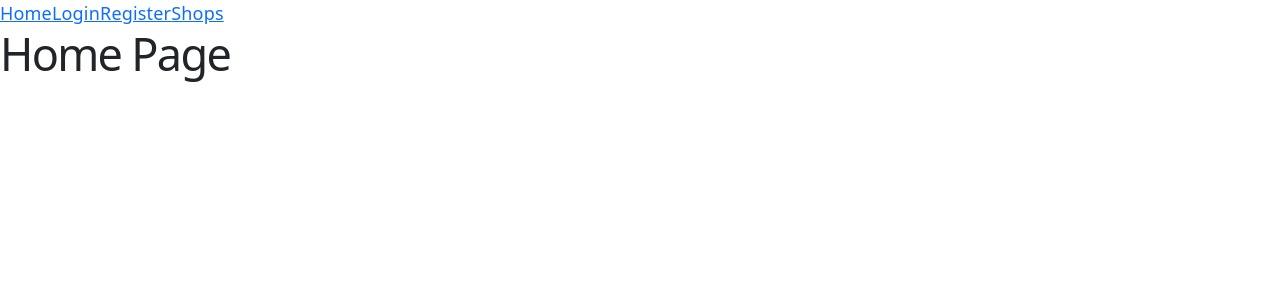
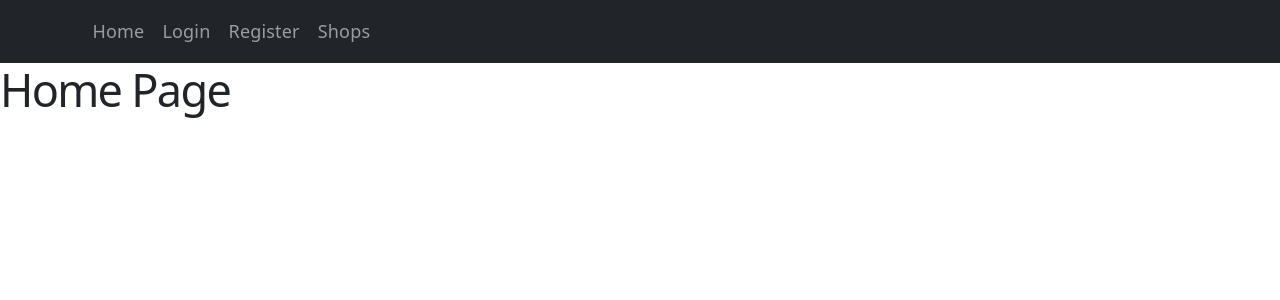
Before and after one commit to FahimFoysalEmon/booking-service, a React (Vite) app in the folder frontend/slot-booking-frontend/: page / in a window 1280 px wide. Shown: the top 300 px of the page. Built offline with nearby package versions, Linux system fonts and the light colour scheme; no server answers.

Commit message:
navbar added properly into the app

```diff
--- a/frontend/slot-booking-frontend/src/layouts/MainLayout.jsx
+++ b/frontend/slot-booking-frontend/src/layouts/MainLayout.jsx
@@ -1,5 +1,6 @@
 import { Link, Outlet, useNavigate } from "react-router-dom";
 import { getToken, removeToken } from "../lib/token";
+import { Container, Nav, Navbar } from "react-bootstrap";
 
 export default function MainLayout() {
 
@@ -13,26 +14,28 @@ export default function MainLayout() {
 
   return (
     <div>
-      <nav>
-        <Link to="/">Home</Link>
+      <Navbar bg="dark" variant="dark" expand="lg">
+        <Container>
+          <Nav>
+            <Nav.Link as={Link} to="/">Home</Nav.Link>
             {!loggedIn && (
               <>
-            <Link to="/login">Login</Link>
-            <Link to="/register">Register</Link>
+                <Nav.Link as={Link} to="/login">Login</Nav.Link>
+                <Nav.Link as={Link} to="/register">Register</Nav.Link>
               </>
             )}
-
-        <Link to="/shops">Shops</Link>
-
+            <Nav.Link as={Link} to="/shops">Shops</Nav.Link>
             {loggedIn && (
               <>
-            <Link to="/my-bookings">My Bookings</Link>
-            <button type="button" onClick={handleLogout}>
+                <Nav.Link as={Link} to="/my-bookings">My Bookings</Nav.Link>
+                <Nav.Link as="button" onClick={handleLogout}>
                   Logout
-            </button>
+                </Nav.Link>
               </>
             )}
-      </nav>
+          </Nav>
+        </Container>
+      </Navbar>
       <Outlet />
     </div>
   );
```
Lines whose indentation alone changed are shown as unchanged.
